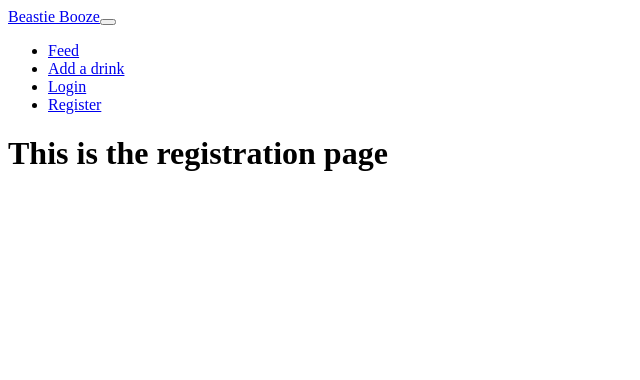
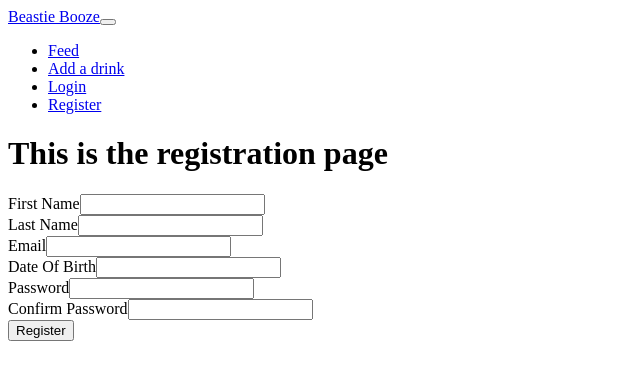
Before and after one commit to BiscuitBae/BeastieBooze, a React app: page /register in a window 1280 px wide. Shown: the top 380 px of the page, without its empty margins (0-640 px from the left). Built offline with nearby package versions, Linux system fonts and the light colour scheme; the HTML template or start-up script is replaced by a standard one.

Commit message:
updated login and registration components;

```diff
--- a/client/src/components/Create.jsx
+++ b/client/src/components/Create.jsx
@@ -7,7 +7,7 @@ const Create = () => {
   that of the api results
 */
   return (
-    <h1>This is the create a drink page</h1>
+    <h1 className="page-heading">This is the create a drink page</h1>
   )
 }
 
--- a/client/src/components/Login.jsx
+++ b/client/src/components/Login.jsx
@@ -3,7 +3,24 @@ import React from 'react'
 const Login = () => {
 
   return (
-    <h1>This is the login page</h1>
+    <div>
+      <h1 className="page-heading">This is the login page</h1>
+      <form className="input-form">
+        <div className="form-row">
+          <div className="col-md-6">
+            <label for="inputLogin">Login</label>
+            <input type="text" class="form-control" id="inputLogin" placeholder="" />
+          </div>
+        <div className="col-md-6">
+          <label for="inputPassword">Password</label>
+          <input type="text" className="form-control" id="inputPassword" placeholder="" />
+        </div>
+        </div>
+        <div className="submit-button submit">
+      <button type="button" class="btn btn-success">Register</button>
+      </div>
+      </form>
+  </div>
   )
 }
 
--- a/client/src/components/Register.jsx
+++ b/client/src/components/Register.jsx
@@ -3,7 +3,44 @@ import React from 'react'
 const Register = () => {
 
   return (
-    <h1>This is the registration page</h1>
+    <div>
+    <h1 className="page-heading">This is the registration page</h1>
+  <form className="input-form">
+    <div className="form-row">
+      <div className="col-md-6">
+        <label for="inputFirstName">First Name</label>
+        <input type="text" class="form-control" id="inputFirstName" placeholder="" />
+      </div>
+    <div className="col-md-6">
+      <label for="inputLastName">Last Name</label>
+      <input type="text" className="form-control" id="inputLastName" placeholder="" />
+    </div>
+  </div>
+  <div className="form-row">
+    <div className="col-md-6">
+      <label for="inputEmail">Email</label>
+      <input type="text" className="form-control" id="inputEmail" placeholder="" />
+    </div>
+    <div className="col-md-6">
+      <label for="birthdate">Date Of Birth</label>
+      <input type="text" className="form-control" id="birthdate" placeholder="" />
+    </div>
+  </div>
+  <div className="form-row">
+    <div className="col-md-6">
+      <label for="passAttempt">Password</label>
+      <input type="text" className="form-control" id="passAttempt" placeholder="" />
+    </div>
+    <div className="col-md-6">
+      <label for="passConf">Confirm Password</label>
+      <input type="text" className="form-control" id="passConf" placeholder="" />
+    </div>
+  </div>
+  <div className="submit-button submit">
+      <button type="button" class="btn btn-success">Register</button>
+      </div>
+</form>
+</div>
   )
 }
 
```
Also changed, not shown: 1 other file (tests, documents, lock files or other folders).
